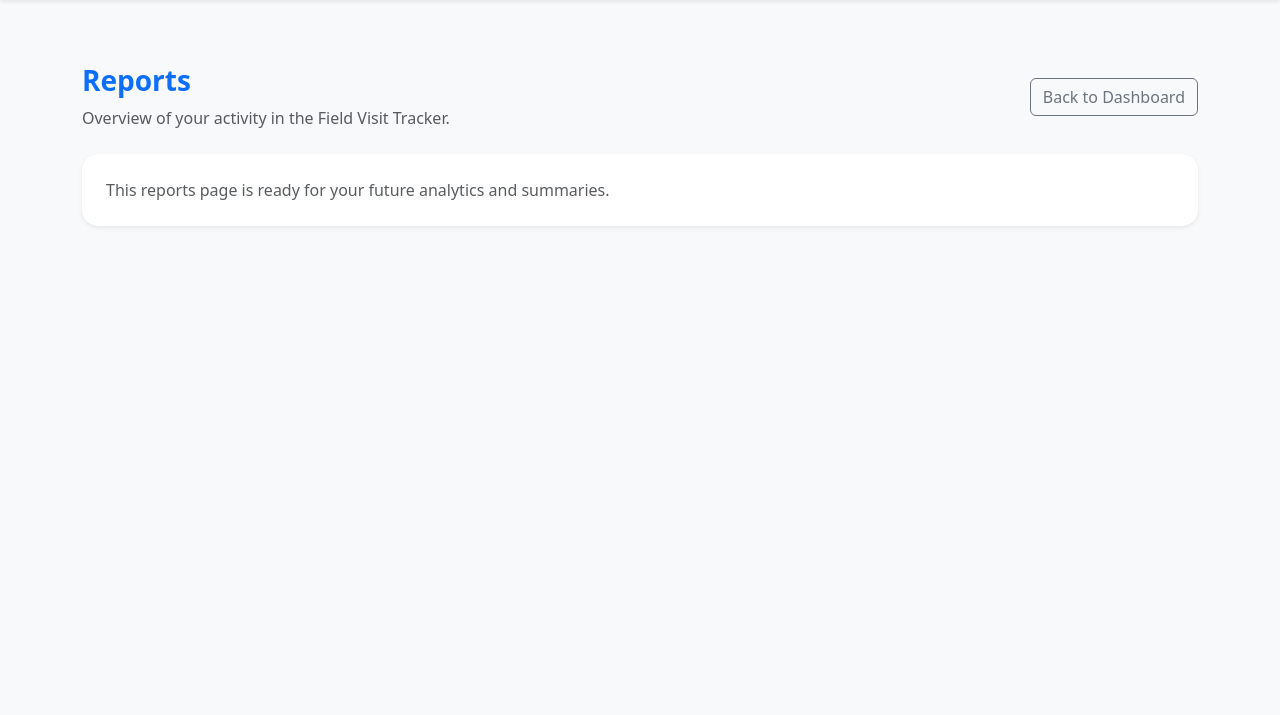
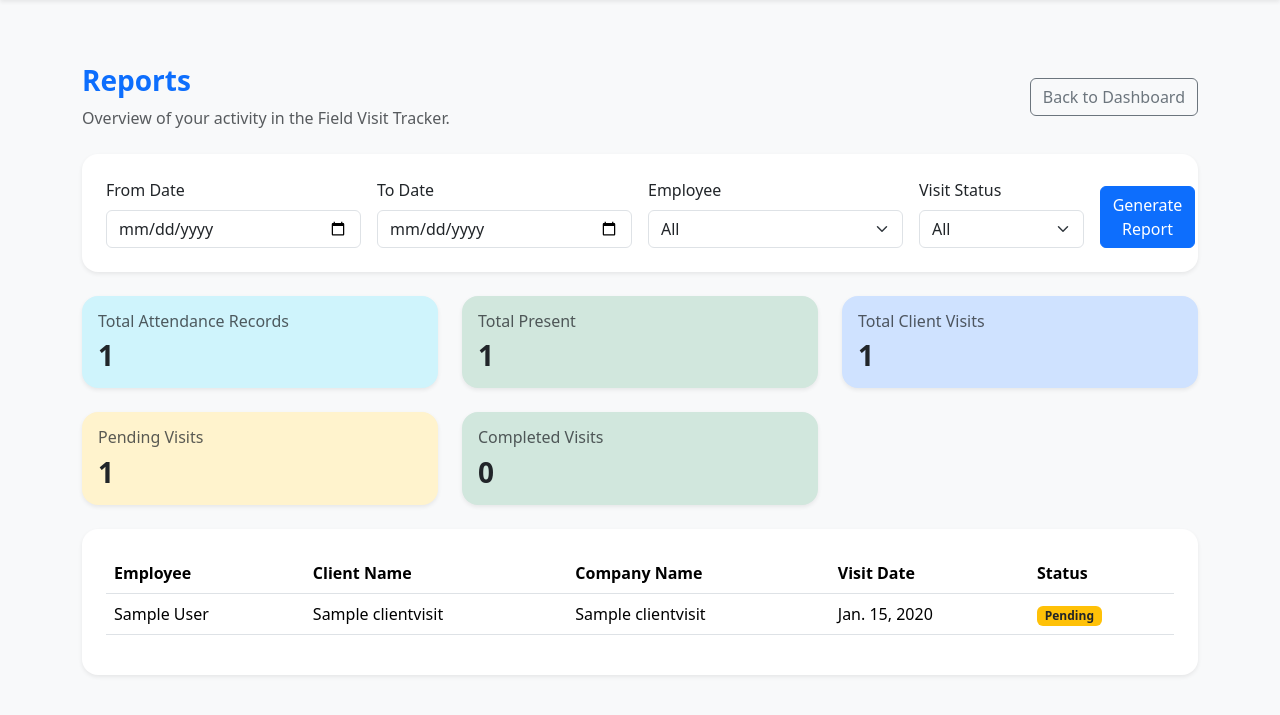
Before and after one commit to Akshatha2312/Field-Visit-Tracker, a Django app: page /reports/ in a window 1280 px wide. Shown: the part 56-771 px from the top of the page. Run offline with Django 5.2, Linux system fonts and the light colour scheme; a user stored in the database is signed in; tables that the repository leaves empty hold one stand-in row (values such as "Sample post").

Commit message:
Implemented report filtering and summaries

```diff
--- a/reports/views.py
+++ b/reports/views.py
@@ -1,7 +1,53 @@
 from django.contrib.auth.decorators import login_required
 from django.shortcuts import render
+
+from attendance.models import Attendance
+from employee.models import Employee
+from visits.models import ClientVisit
 
 
 @login_required(login_url='login')
 def report_dashboard(request):
-    return render(request, 'reports/dashboard.html')
+    employees = Employee.objects.order_by('name')
+
+    from_date = request.GET.get('from_date', '').strip()
+    to_date = request.GET.get('to_date', '').strip()
+    employee_id = request.GET.get('employee', '').strip()
+    visit_status = request.GET.get('status', '').strip()
+
+    attendance_queryset = Attendance.objects.select_related('employee')
+    visits_queryset = ClientVisit.objects.select_related('employee')
+
+    if employee_id:
+        attendance_queryset = attendance_queryset.filter(employee_id=employee_id)
+        visits_queryset = visits_queryset.filter(employee_id=employee_id)
+
+    if from_date:
+        attendance_queryset = attendance_queryset.filter(date__gte=from_date)
+        visits_queryset = visits_queryset.filter(visit_date__gte=from_date)
+
+    if to_date:
+        attendance_queryset = attendance_queryset.filter(date__lte=to_date)
+        visits_queryset = visits_queryset.filter(visit_date__lte=to_date)
+
+    if visit_status:
+        visits_queryset = visits_queryset.filter(status=visit_status)
+
+    attendance_records = attendance_queryset.order_by('-date', '-check_in')
+    visits = visits_queryset.order_by('-visit_date', '-created_at')
+
+    context = {
+        'employees': employees,
+        'from_date': from_date,
+        'to_date': to_date,
+        'employee_id': employee_id,
+        'visit_status': visit_status,
+        'attendance_records': attendance_records,
+        'visits': visits,
+        'total_attendance_records': attendance_records.count(),
+        'total_present': attendance_records.filter(status=Attendance.Status.PRESENT).count(),
+        'total_client_visits': visits.count(),
+        'pending_visits': visits.filter(status=ClientVisit.Status.PENDING).count(),
+        'completed_visits': visits.filter(status=ClientVisit.Status.COMPLETED).count(),
+    }
+    return render(request, 'reports/dashboard.html', context)
--- a/templates/reports/dashboard.html
+++ b/templates/reports/dashboard.html
@@ -12,9 +12,120 @@
         <a href="{% url 'dashboard' %}" class="btn btn-outline-secondary">Back to Dashboard</a>
     </div>
 
+    <div class="card shadow-sm border-0 rounded-4 mb-4">
+        <div class="card-body p-4">
+            <form method="get" class="row g-3 align-items-end">
+                <div class="col-md-3">
+                    <label for="from_date" class="form-label">From Date</label>
+                    <input type="date" class="form-control" id="from_date" name="from_date" value="{{ from_date }}">
+                </div>
+                <div class="col-md-3">
+                    <label for="to_date" class="form-label">To Date</label>
+                    <input type="date" class="form-control" id="to_date" name="to_date" value="{{ to_date }}">
+                </div>
+                <div class="col-md-3">
+                    <label for="employee" class="form-label">Employee</label>
+                    <select class="form-select" id="employee" name="employee">
+                        <option value="">All</option>
+                        {% for employee in employees %}
+                            <option value="{{ employee.id }}" {% if employee.id|stringformat:"s" == employee_id %}selected{% endif %}>{{ employee.name }}</option>
+                        {% endfor %}
+                    </select>
+                </div>
+                <div class="col-md-2">
+                    <label for="status" class="form-label">Visit Status</label>
+                    <select class="form-select" id="status" name="status">
+                        <option value="">All</option>
+                        <option value="Pending" {% if visit_status == 'Pending' %}selected{% endif %}>Pending</option>
+                        <option value="Completed" {% if visit_status == 'Completed' %}selected{% endif %}>Completed</option>
+                    </select>
+                </div>
+                <div class="col-md-1 d-grid">
+                    <button type="submit" class="btn btn-primary">Generate Report</button>
+                </div>
+            </form>
+        </div>
+    </div>
+
+    <div class="row g-4 mb-4">
+        <div class="col-sm-6 col-lg-4">
+            <div class="card shadow-sm border-0 rounded-4 h-100 bg-info-subtle">
+                <div class="card-body">
+                    <h6 class="text-muted">Total Attendance Records</h6>
+                    <h3 class="fw-bold mb-0">{{ total_attendance_records }}</h3>
+                </div>
+            </div>
+        </div>
+        <div class="col-sm-6 col-lg-4">
+            <div class="card shadow-sm border-0 rounded-4 h-100 bg-success-subtle">
+                <div class="card-body">
+                    <h6 class="text-muted">Total Present</h6>
+                    <h3 class="fw-bold mb-0">{{ total_present }}</h3>
+                </div>
+            </div>
+        </div>
+        <div class="col-sm-6 col-lg-4">
+            <div class="card shadow-sm border-0 rounded-4 h-100 bg-primary-subtle">
+                <div class="card-body">
+                    <h6 class="text-muted">Total Client Visits</h6>
+                    <h3 class="fw-bold mb-0">{{ total_client_visits }}</h3>
+                </div>
+            </div>
+        </div>
+        <div class="col-sm-6 col-lg-4">
+            <div class="card shadow-sm border-0 rounded-4 h-100 bg-warning-subtle">
+                <div class="card-body">
+                    <h6 class="text-muted">Pending Visits</h6>
+                    <h3 class="fw-bold mb-0">{{ pending_visits }}</h3>
+                </div>
+            </div>
+        </div>
+        <div class="col-sm-6 col-lg-4">
+            <div class="card shadow-sm border-0 rounded-4 h-100 bg-success-subtle">
+                <div class="card-body">
+                    <h6 class="text-muted">Completed Visits</h6>
+                    <h3 class="fw-bold mb-0">{{ completed_visits }}</h3>
+                </div>
+            </div>
+        </div>
+    </div>
+
     <div class="card shadow-sm border-0 rounded-4">
         <div class="card-body p-4">
-            <p class="text-muted mb-0">This reports page is ready for your future analytics and summaries.</p>
+            {% if visits %}
+                <div class="table-responsive">
+                    <table class="table table-hover align-middle">
+                        <thead>
+                            <tr>
+                                <th>Employee</th>
+                                <th>Client Name</th>
+                                <th>Company Name</th>
+                                <th>Visit Date</th>
+                                <th>Status</th>
+                            </tr>
+                        </thead>
+                        <tbody>
+                            {% for visit in visits %}
+                                <tr>
+                                    <td>{{ visit.employee.name }}</td>
+                                    <td>{{ visit.client_name }}</td>
+                                    <td>{{ visit.company_name }}</td>
+                                    <td>{{ visit.visit_date }}</td>
+                                    <td>
+                                        {% if visit.status == 'Completed' %}
+                                            <span class="badge bg-success">Completed</span>
+                                        {% else %}
+                                            <span class="badge bg-warning text-dark">Pending</span>
+                                        {% endif %}
+                                    </td>
+                                </tr>
+                            {% endfor %}
+                        </tbody>
+                    </table>
+                </div>
+            {% else %}
+                <p class="text-muted mb-0">No records found.</p>
+            {% endif %}
         </div>
     </div>
 </div>
```
